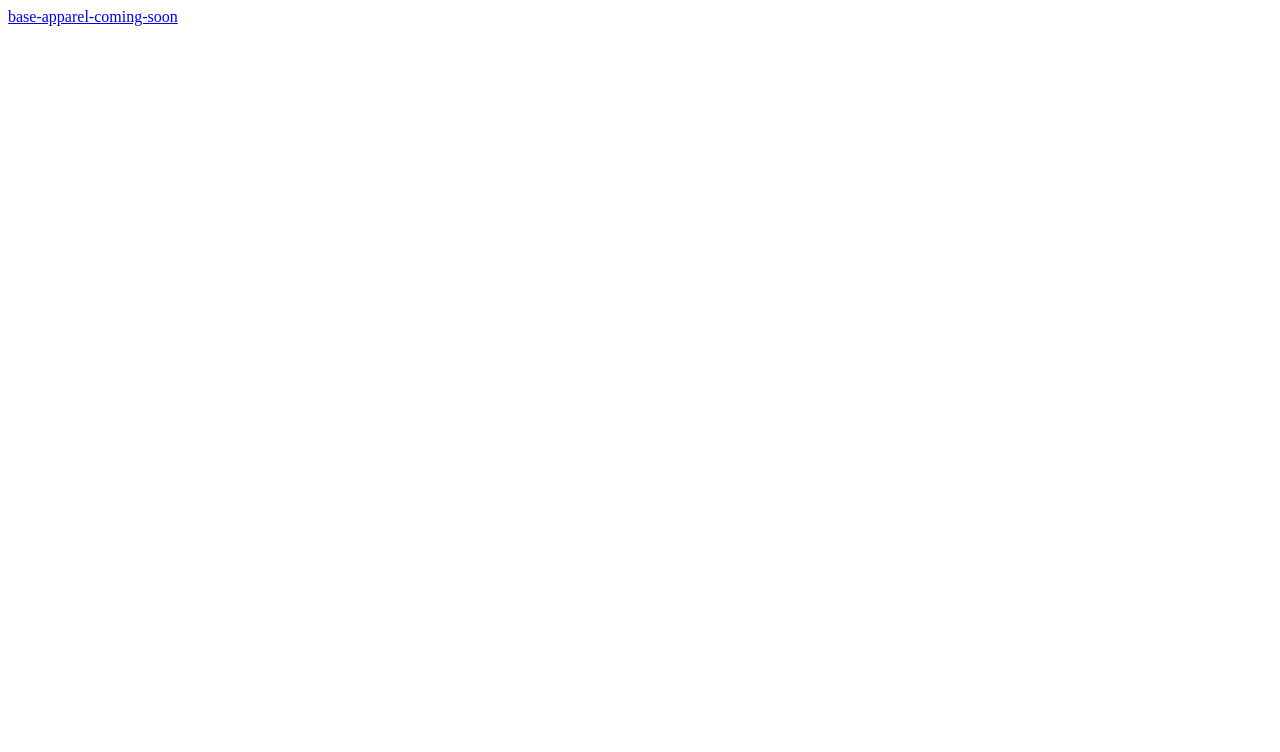
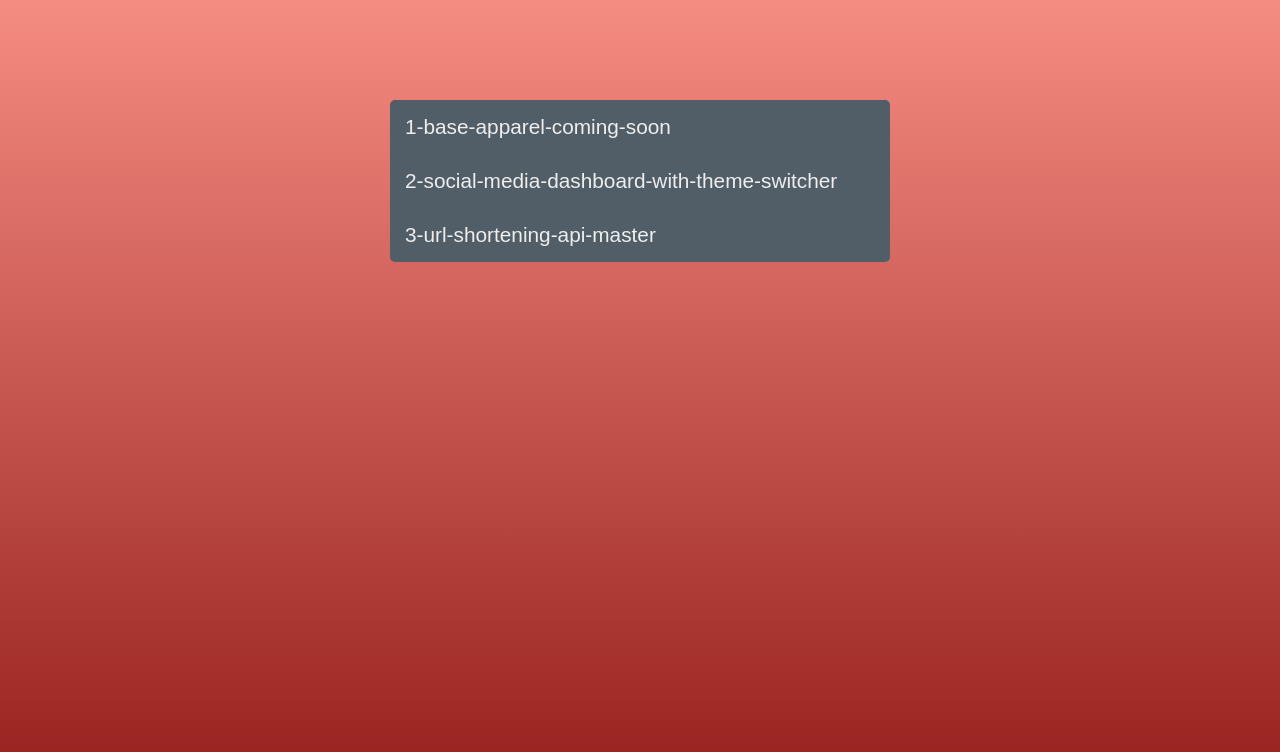
Before and after one commit to ingoremmers/fm-challenges, a plain HTML site: page index.html in a window 1280 px wide. Drawn offline with Linux system fonts and the light colour scheme.

Commit message:
some css and more links

```diff
--- a/index.html
+++ b/index.html
@@ -4,9 +4,42 @@
     <meta charset="UTF-8">
     <meta name="viewport" content="width=device-width, initial-scale=1.0">
     <title>Document</title>
+    <style>
+        html {
+            height: 100%;
+        }
+        body {
+            background: linear-gradient(#f58c82 0, #951e1b 100%);
+            background-repeat: no-repeat;
+
+
+        }
+        main {
+            width: 500px;
+            margin: 100px auto;
+            background-color:#515e67;
+            border-radius: 5px;
+        }
+
+        main a{
+            text-decoration: none;
+            color: #eee;
+            font-weight: 400;
+            font-size: 1.3em;
+            font-family: Arial, Helvetica, sans-serif;
+            display: inline-block;
+            width: 100%;
+            padding: 15px;
+        }
+    </style>
 </head>
 <body>
-    <a href="base-apparel-coming-soon">base-apparel-coming-soon</a>
+    <main>
+    <a href="base-apparel-coming-soon/">1-base-apparel-coming-soon</a>
+    <a href="social-media-dashboard-with-theme-switcher/">2-social-media-dashboard-with-theme-switcher</a>
+    <a href="url-shortening-api-master/">3-url-shortening-api-master</a>
+
+    </main>
 
 </body>
 </html>
```
